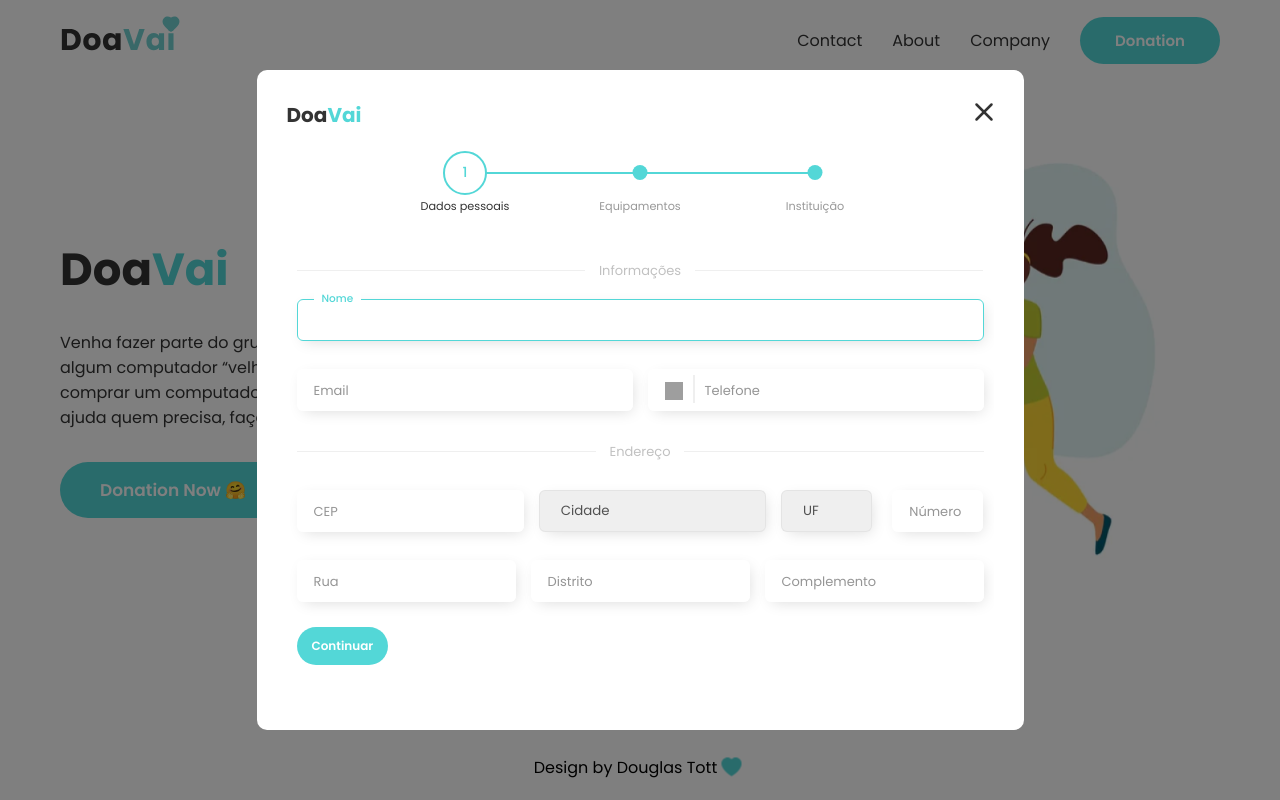
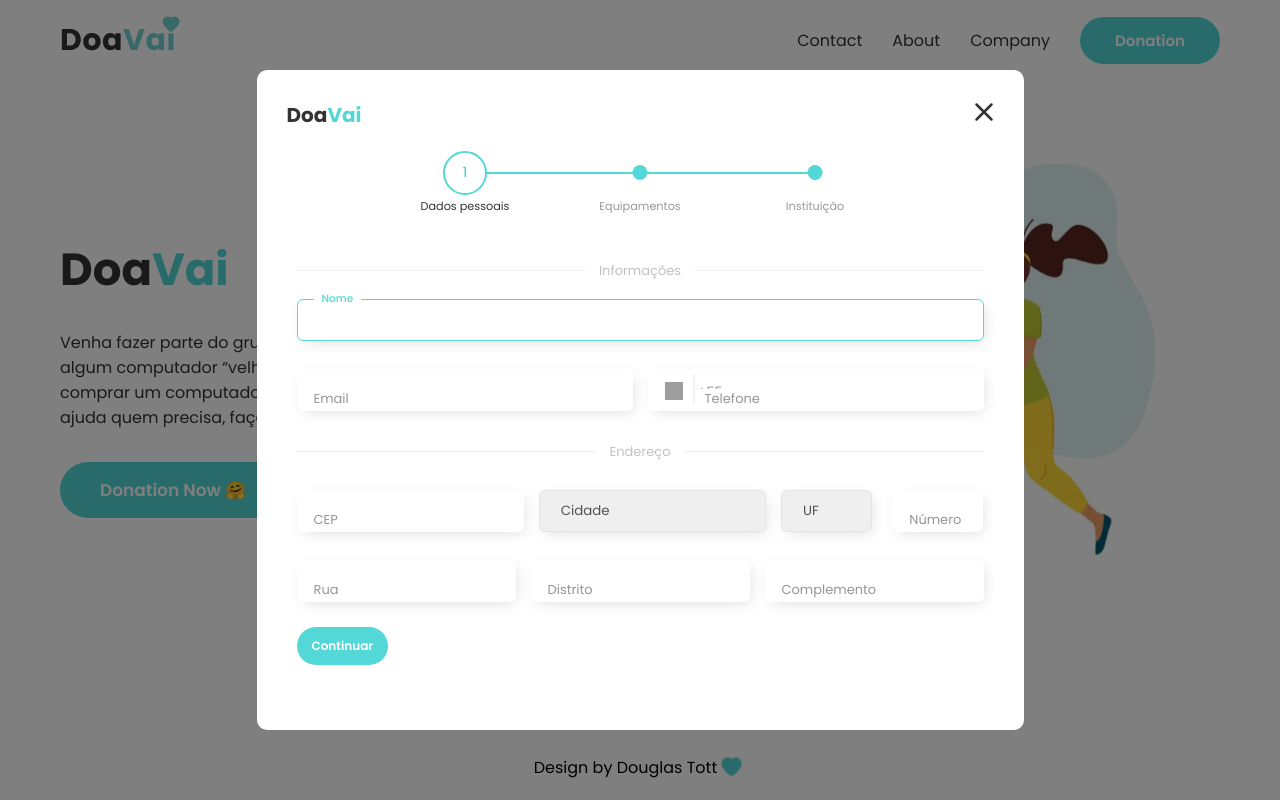
Before and after one commit to douglassantos45/doavai, a Next.js app: page / in a window 1280 px wide. Both pictures are taken after a click on the button "Donation". Built offline with nearby package versions, Linux system fonts and the light colour scheme; grey boxes are pictures that could not be loaded.

Commit message:
Modify padding to inputs

```diff
--- a/src/components/Input/styles.module.scss
+++ b/src/components/Input/styles.module.scss
@@ -11,7 +11,7 @@
     position: absolute;
     background-color: var(--white-color);
     left: 1.7rem;
-    top: 2rem;
+    top: 2.8rem;
     z-index: 1;
   }
 
```
